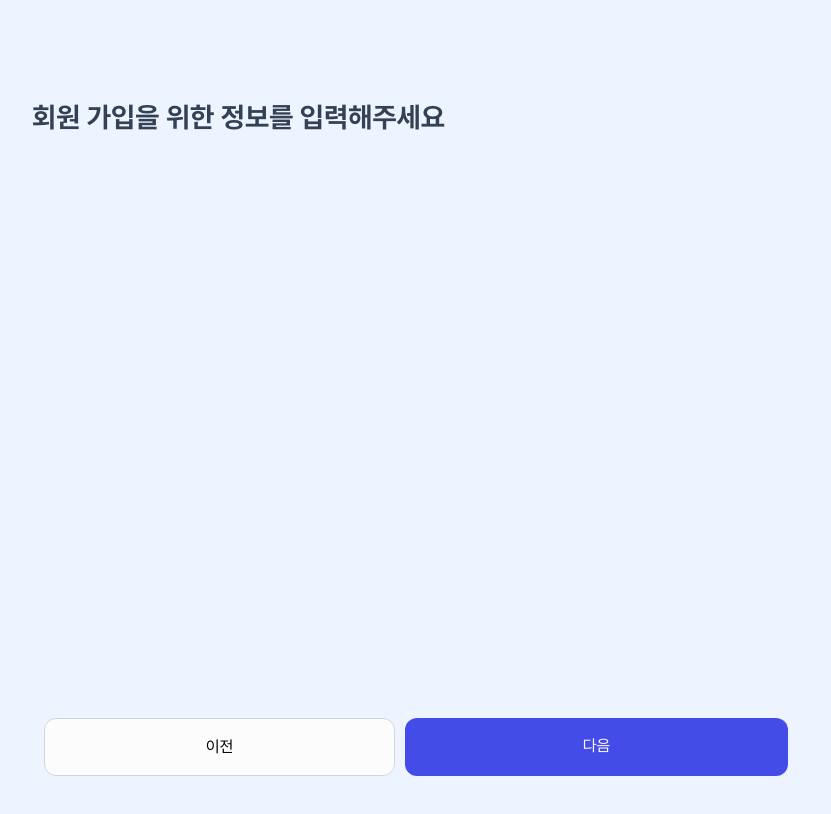
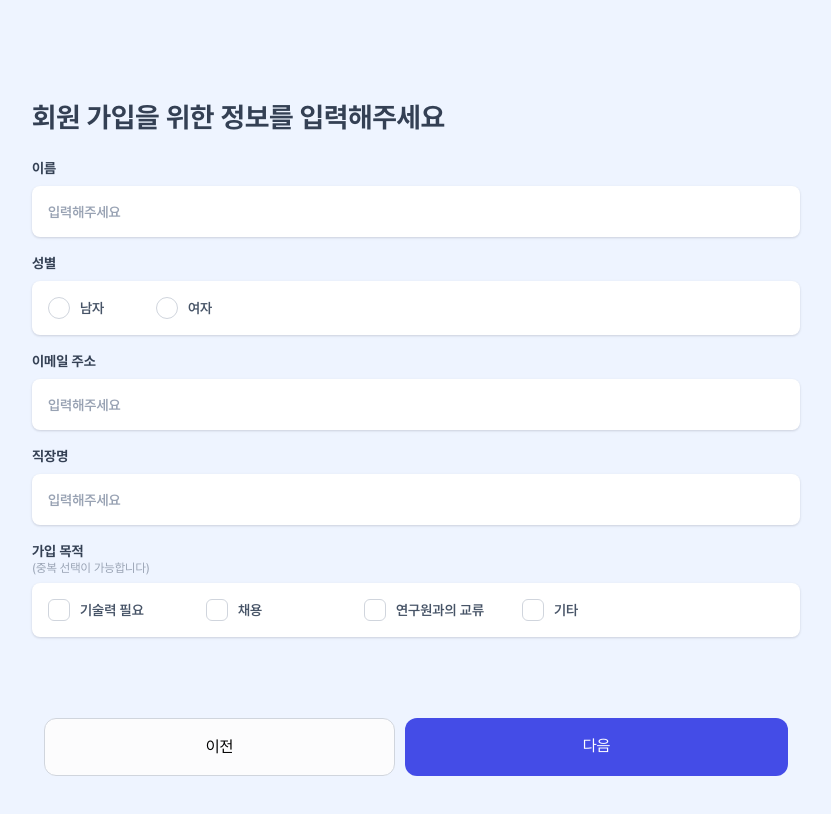
Before and after one commit to SPARCS-Service-Hackathon-2024/A9-Dori, a React (Vite) app in the folder web/: page /signup/manufacturer in a window 1280 px wide. Shown: the top 814 px of the page, without its empty margins (224-1055 px from the left). Built offline with nearby package versions, Linux system fonts and the light colour scheme.

Commit message:
Update: Signup/Manufacturer

```diff
--- a/web/src/pages/Signup/Manufacturer.jsx
+++ b/web/src/pages/Signup/Manufacturer.jsx
@@ -1,10 +1,207 @@
-import { memo } from "react";
+import { memo, useState } from "react";
+import { useNavigate } from "react-router-dom";
+import { useSetRecoilState } from "recoil";
 import useBackgroundColorEffect from "../../hooks/useBackgroundColorEffect";
 import BodySignup from "./BodySignup";
+import AdaptiveCenterDiv from "../../components/AdaptiveDiv/AdaptiveCenterDiv";
+import FormLabel from "../../components/Form/FormLabel";
+import FormInputText from "../../components/Form/FormInputText";
+import Container from "../../components/Container";
+import CheckBoxWithLabel from "../../components/Form/CheckBoxWithLabel";
+import { createUser, findUser, setLoginedUser } from "../../utils/users";
+import userInfoAtom from "../../atoms/userInfo";
 
 const Manufacturer = () => {
+  const navigate = useNavigate();
+  const [valueEmail, setValueEmail] = useState("");
+  const [valueName, setValueName] = useState("");
+  const [valueGender, setValueGender] = useState();
+  const [valueCompany, setValueCompany] = useState("");
+  const [valuePurpose, setValuePurpose] = useState({
+    isNeedTalent: false,
+    isHiring: false,
+    isExchangeWithResearcher: false,
+    isEtc: false,
+  });
+
   useBackgroundColorEffect();
-  return <BodySignup></BodySignup>;
+
+  const setUserInfo = useSetRecoilState(userInfoAtom);
+  const onClickNext = () => {
+    if (!valueEmail || !valueName || !valueGender || !valueCompany) {
+      alert("모든 항목을 입력해주세요");
+      return;
+    }
+    const user = findUser(valueEmail);
+    if (user) {
+      alert("이미 가입된 이메일입니다");
+      return;
+    }
+
+    createUser({
+      type: "manufacturer",
+      email: valueEmail,
+      name: valueName,
+      gender: valueGender,
+      company: valueCompany,
+      purpose: valuePurpose,
+    });
+    const newUser = findUser(valueEmail);
+    if (!newUser) {
+      alert("오류!");
+      return;
+    }
+    setLoginedUser(newUser);
+    setUserInfo(newUser);
+
+    navigate("/signup/complete");
+  };
+
+  return (
+    <BodySignup onClickNext={onClickNext}>
+      <AdaptiveCenterDiv>
+        <FormLabel
+          css={{
+            marginBottom: "8px",
+          }}
+        >
+          이름
+        </FormLabel>
+        <FormInputText value={valueName} onChangeValue={setValueName} />
+        <FormLabel
+          css={{
+            marginTop: "16px",
+            marginBottom: "8px",
+          }}
+        >
+          성별
+        </FormLabel>
+        <Container
+          css={{
+            padding: "16px",
+            display: "flex",
+            flexWrap: "wrap",
+            gap: "8px",
+          }}
+        >
+          <CheckBoxWithLabel
+            css={{
+              width: "100px",
+            }}
+            boxType="radio"
+            label="남자"
+            value={valueGender === "male"}
+            onChangeValue={() => setValueGender("male")}
+          />
+          <CheckBoxWithLabel
+            css={{
+              width: "100px",
+            }}
+            boxType="radio"
+            label="여자"
+            value={valueGender === "female"}
+            onChangeValue={() => setValueGender("female")}
+          />
+        </Container>
+        <FormLabel
+          css={{
+            marginTop: "16px",
+            marginBottom: "8px",
+          }}
+        >
+          이메일 주소
+        </FormLabel>
+        <FormInputText value={valueEmail} onChangeValue={setValueEmail} />
+        <FormLabel
+          css={{
+            marginTop: "16px",
+            marginBottom: "8px",
+          }}
+        >
+          직장명
+        </FormLabel>
+        <FormInputText value={valueCompany} onChangeValue={setValueCompany} />
+        <FormLabel
+          css={{
+            marginTop: "16px",
+          }}
+        >
+          가입 목적
+        </FormLabel>
+        <div
+          css={{
+            fontSize: "12px",
+            color: "#98A2B3",
+            marginBottom: "8px",
+          }}
+        >
+          {"("}중복 선택이 가능합니다{")"}
+        </div>
+        <Container
+          css={{
+            padding: "16px",
+            display: "flex",
+            flexWrap: "wrap",
+            gap: "8px",
+          }}
+        >
+          <CheckBoxWithLabel
+            css={{
+              width: "150px",
+            }}
+            label="기술력 필요"
+            value={!!valuePurpose?.isNeedTalent}
+            onChangeValue={() =>
+              setValuePurpose({
+                ...valuePurpose,
+                isNeedTalent: !valuePurpose?.isNeedTalent,
+              })
+            }
+          />
+          <CheckBoxWithLabel
+            css={{
+              width: "150px",
+            }}
+            label="채용"
+            value={!!valuePurpose?.isHiring}
+            onChangeValue={() =>
+              setValuePurpose({
+                ...valuePurpose,
+                isHiring: !valuePurpose?.isHiring,
+              })
+            }
+          />
+          <CheckBoxWithLabel
+            css={{
+              width: "150px",
+            }}
+            label="연구원과의 교류"
+            value={!!valuePurpose?.isExchangeWithResearcher}
+            onChangeValue={() =>
+              setValuePurpose({
+                ...valuePurpose,
+                isExchangeWithResearcher:
+                  !valuePurpose?.isExchangeWithResearcher,
+              })
+            }
+          />
+          <CheckBoxWithLabel
+            css={{
+              width: "150px",
+            }}
+            label="기타"
+            value={!!valuePurpose?.isEtc}
+            onChangeValue={() =>
+              setValuePurpose({
+                ...valuePurpose,
+                isEtc: !valuePurpose?.isEtc,
+              })
+            }
+          />
+        </Container>
+      </AdaptiveCenterDiv>
+    </BodySignup>
+  );
 };
 
 export default memo(Manufacturer);
```
